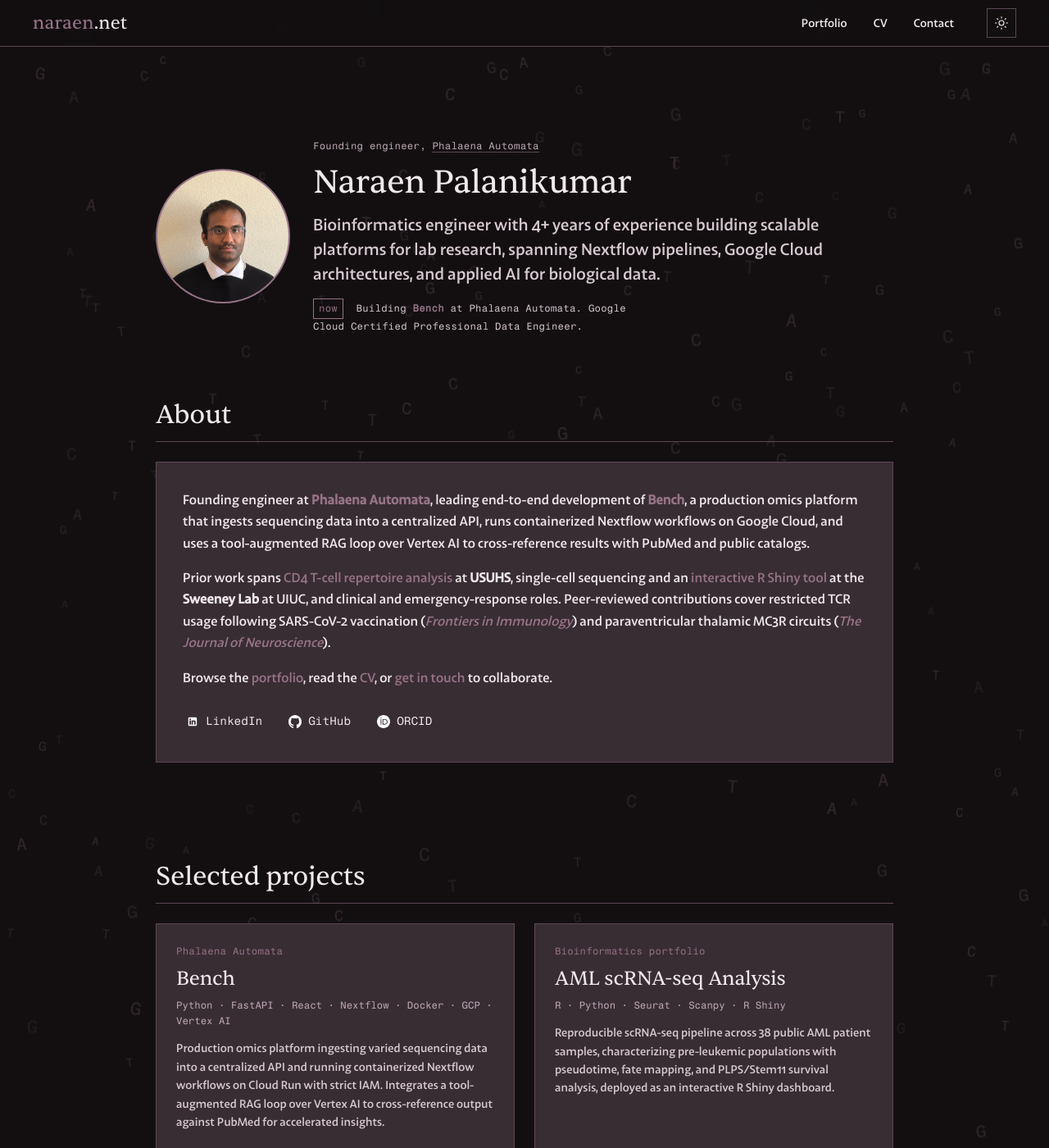
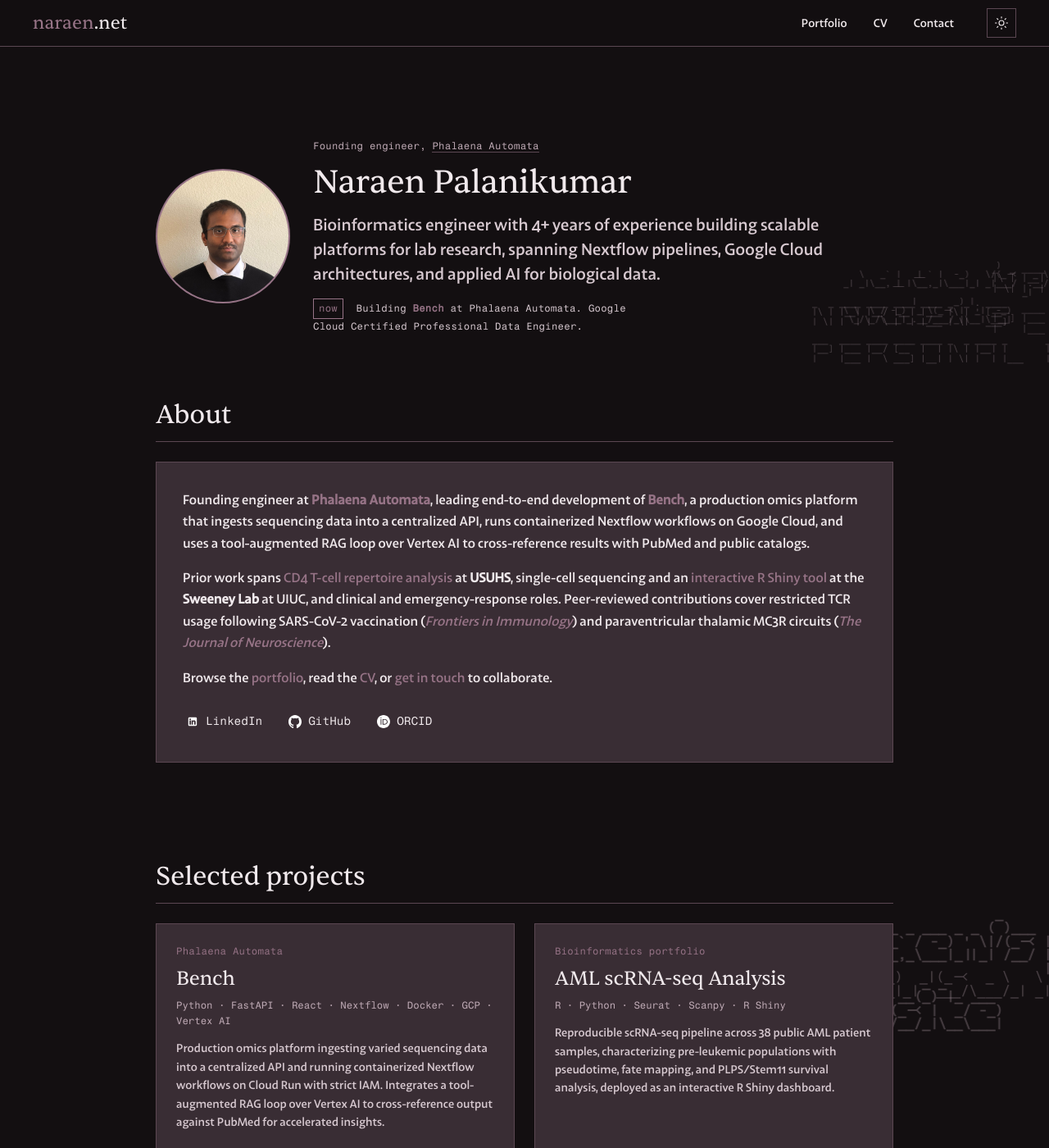
Before and after one commit to naraenp/naraen_net, a Jekyll site: the page built from index.markdown, in a window 1280 px wide and 1400 px high. Shown: the whole window at 82% size. Built offline with Jekyll 4.4.1, drawn with Linux system fonts in a browser that asks for light colours; part of the change alters nothing that is shown.

Commit message:
Replace ATGC backdrop with sliding ASCII text art
Replace the drifting A/T/G/C glyph field with four figlet-rendered
"naraen's personal website" ASCII variants (small, cybermedium,
smshadow, chunky) that slide right-to-left across the viewport with
randomized size, weight, vertical position, opacity, and per-instance
duration. Flip backdrop color mapping so each mode uses the opposite
end of the mauve ramp from its background, override base pre styling
that was leaking a per-element scrollbar, and clip horizontal overflow
on html so off-screen spawns can't trigger a page scrollbar.

Co-Authored-By: Claude Opus 4.7 <noreply@anthropic.com>

```diff
--- a/_layouts/default.html
+++ b/_layouts/default.html
@@ -4,7 +4,7 @@
   {%- include head.html -%}
 
   <body class="site-body">
-    <div class="atgc-backdrop" id="atgc-backdrop" aria-hidden="true"></div>
+    <div class="ascii-backdrop" id="ascii-backdrop" aria-hidden="true"></div>
 
     {%- include header.html -%}
 
@@ -19,37 +19,60 @@
 
     <script>
     (function() {
-      var host = document.getElementById('atgc-backdrop');
+      var host = document.getElementById('ascii-backdrop');
       if (!host) return;
       var reduce = window.matchMedia && window.matchMedia('(prefers-reduced-motion: reduce)').matches;
-      var letters = ['A', 'T', 'G', 'C'];
-      var count = window.innerWidth < 640 ? 90 : 220;
-      var frag = document.createDocumentFragment();
-      for (var i = 0; i < count; i++) {
-        var span = document.createElement('span');
-        span.className = 'atgc-glyph';
-        span.textContent = letters[(Math.random() * 4) | 0];
-        var size = 12 + Math.random() * 10;
-        var rot = (Math.random() * 16 - 8).toFixed(1);
-        var opacity = (0.18 + Math.random() * 0.27).toFixed(2);
-        var top = Math.random() * 100;
-        var left = Math.random() * 100;
-        var distance = 35 + Math.random() * 15;
-        var duration = reduce ? 0 : (distance / (4 + Math.random() * 6));
-        var delay = -Math.random() * (duration || 1);
-        span.style.fontSize = size.toFixed(1) + 'px';
-        span.style.top = top.toFixed(2) + '%';
-        span.style.left = left.toFixed(2) + '%';
-        span.style.opacity = opacity;
-        span.style.setProperty('--atgc-rot', rot + 'deg');
-        span.style.setProperty('--atgc-distance', distance.toFixed(1) + 'px');
-        if (!reduce) {
-          span.style.animationDuration = duration.toFixed(1) + 's';
-          span.style.animationDelay = delay.toFixed(2) + 's';
-        }
-        frag.appendChild(span);
+
+      var variants = [
+        "                             _                                      _\n _ _  __ _ _ _ __ _ ___ _ _ ( )___  _ __  ___ _ _ ___ ___ _ _  __ _| |\n| ' \\/ _` | '_/ _` / -_) ' \\|/(_-< | '_ \\/ -_) '_(_-</ _ \\ ' \\/ _` | |\n|_||_\\__,_|_| \\__,_\\___|_||_| /__/ | .__/\\___|_| /__/\\___/_||_\\__,_|_|\n                                   |_|\n            _       _ _\n__ __ _____| |__ __(_) |_ ___\n\\ V  V / -_) '_ (_-< |  _/ -_)\n \\_/\\_/\\___|_.__/__/_|\\__\\___|",
+        "_  _ ____ ____ ____ ____ _  _ . ____\n|\\ | |__| |__/ |__| |___ |\\ | ' [__\n| \\| |  | |  \\ |  | |___ | \\|   ___]\n\n___  ____ ____ ____ ____ _  _ ____ _       _ _ _ ____ ___  ____ _ ___ ____\n|__] |___ |__/ [__  |  | |\\ | |__| |       | | | |___ |__] [__  |  |  |___\n|    |___ |  \\ ___] |__| | \\| |  | |___    |_|_| |___ |__] ___] |  |  |___",
+        "                             )                                       |\n   \\   _` |  _|_` |  -_)   \\/(_-<   _ \\  -_)  _|(_-<  _ \\   \\   _` | |\n_| _|\\__,_|_|\\__,_|\\___|_| _|___/  .__/\\___|_|  ___/\\___/_| _|\\__,_|_|\n                                  _|\n             |       _) |\n\\ \\  \\ / -_)  _ \\(_-< |  _|  -_)\n \\_/\\_/\\___|_.__/___/_|\\__|\\___|",
+        "                                     __\n.-----.---.-.----.---.-.-----.-----.|  |.-----.\n|     |  _  |   _|  _  |  -__|     | |_||__ --|\n|__|__|___._|__| |___._|_____|__|__|    |_____|\n\n                                           __\n.-----.-----.----.-----.-----.-----.---.-.|  |\n|  _  |  -__|   _|__ --|  _  |     |  _  ||  |\n|   __|_____|__| |_____|_____|__|__|___._||__|\n|__|\n                 __           __ __\n.--.--.--.-----.|  |--.-----.|__|  |_.-----.\n|  |  |  |  -__||  _  |__ --||  |   _|  -__|\n|________|_____||_____|_____||__|____|_____|"
+      ];
+
+      var isNarrow = window.innerWidth < 640;
+
+      function pick(arr) { return arr[(Math.random() * arr.length) | 0]; }
+
+      function spawn() {
+        var pre = document.createElement('pre');
+        pre.className = 'ascii-art';
+        pre.setAttribute('aria-hidden', 'true');
+        pre.textContent = pick(variants);
+
+        var baseScale = isNarrow ? 0.38 : 0.55;
+        var scale = (baseScale + Math.random() * 0.55).toFixed(2);
+        pre.style.fontSize = scale + 'em';
+
+        if (Math.random() < 0.4) pre.style.fontWeight = '700';
+
+        var opacity = (0.25 + Math.random() * 0.15).toFixed(2);
+        pre.style.setProperty('--ascii-opacity', opacity);
+
+        pre.style.setProperty('--ascii-top', (Math.random() * 88).toFixed(1) + 'vh');
+
+        var duration = reduce ? 40 : (12 + Math.random() * 18);
+        pre.style.setProperty('--ascii-duration', duration.toFixed(1) + 's');
+
+        pre.addEventListener('animationend', function() {
+          if (pre.parentNode) pre.parentNode.removeChild(pre);
+        });
+
+        host.appendChild(pre);
       }
-      host.appendChild(frag);
+
+      function scheduleNext() {
+        var delay = reduce ? 8000 : (1200 + Math.random() * 2400);
+        setTimeout(function() {
+          spawn();
+          scheduleNext();
+        }, delay);
+      }
+
+      spawn();
+      setTimeout(spawn, 1400);
+      setTimeout(spawn, 3200);
+      scheduleNext();
     })();
     </script>
   </body>
--- a/assets/main.scss
+++ b/assets/main.scss
@@ -1095,8 +1095,10 @@ table tr:nth-child(even) { background: transparent; }
 }
 .site-footer-bar__top:hover { color: var(--pa-accent); text-decoration: none; }
 
-/* ---------- ATGC drifting backdrop (site-wide, fixed) ---------- */
-.atgc-backdrop {
+/* ---------- ASCII art backdrop (site-wide, fixed) ---------- */
+html { overflow-x: clip; }   /* keep wide off-screen ASCII art from triggering a page scrollbar */
+
+.ascii-backdrop {
   position: fixed;
   inset: 0;
   pointer-events: none;
@@ -1106,23 +1108,34 @@ table tr:nth-child(even) { background: transparent; }
 /* Lift real content above the backdrop. Header keeps its own z-index. */
 .page-content,
 .site-footer-bar { position: relative; z-index: 1; }
-.atgc-glyph {
+
+.ascii-art {
   position: absolute;
+  top: var(--ascii-top, 50vh);
+  left: 0;
+  margin: 0;
+  padding: 0;
   font-family: "Fragment Mono", ui-monospace, monospace;
-  color: var(--pa-mauve-shadow);
+  color: var(--pa-lilac-ash);   /* light mauve on the dark bg — readable */
+  white-space: pre;
+  overflow: visible;        /* override base `pre { overflow-x: auto }` */
+  background: transparent;  /* override base `pre` background */
+  border: 0;                /* override base `pre` border */
+  line-height: 1.05;
   user-select: none;
+  opacity: var(--ascii-opacity, 0.4);
+  animation: ascii-slide var(--ascii-duration, 14s) linear forwards;
   will-change: transform;
-  animation: atgc-drift linear infinite;
 }
-.theme-light .atgc-glyph { color: var(--pa-lilac-ash); }
+.theme-light .ascii-art { color: var(--pa-mauve-shadow); }   /* dark mauve on the light bg */
 
-@keyframes atgc-drift {
-  0%   { transform: translate3d(0, 0, 0) rotate(var(--atgc-rot, 0deg)); }
-  100% { transform: translate3d(0, calc(-1 * var(--atgc-distance, 60px)), 0) rotate(var(--atgc-rot, 0deg)); }
+@keyframes ascii-slide {
+  from { transform: translate3d(100vw, 0, 0); }
+  to   { transform: translate3d(calc(-100% - 2em), 0, 0); }
 }
 
 @media (prefers-reduced-motion: reduce) {
-  .atgc-glyph { animation: none !important; }
+  .ascii-art { animation-duration: 40s; }
 }
 
 /* ---------- 404 ---------- */
```
